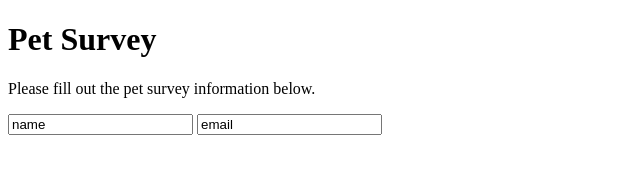
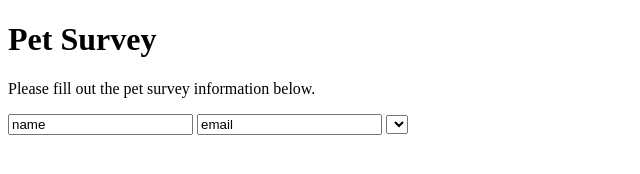
Before and after one commit to DKendle/pet-survey, a plain HTML site: page index.html in a window 1280 px wide. Shown: the full height of the page, 0-640 px from the left. Drawn offline with Linux system fonts and the light colour scheme.

Commit message:
Adds select element for another form input option

```diff
--- a/index.html
+++ b/index.html
@@ -13,6 +13,12 @@
                 <input type="text" name="name" value="name" required/>
                 <input type="text" name="email" value="email" required/>
 
+                <select>
+                    <option></option>
+                    <option></option>
+                    <option></option>
+                    <option></option>
+                </select>
             </form>
         </section>
     </body>
```
